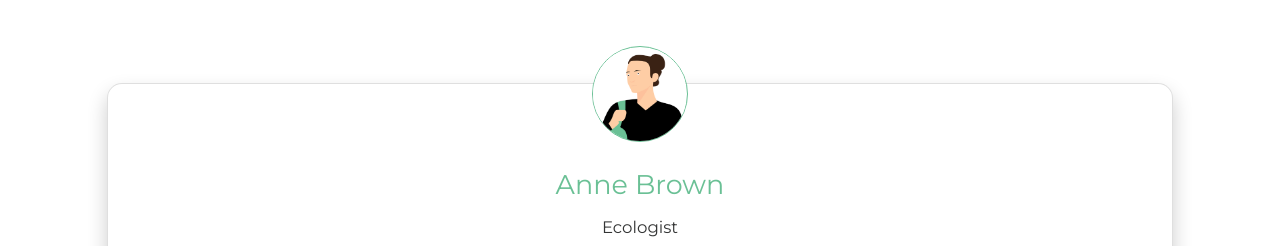
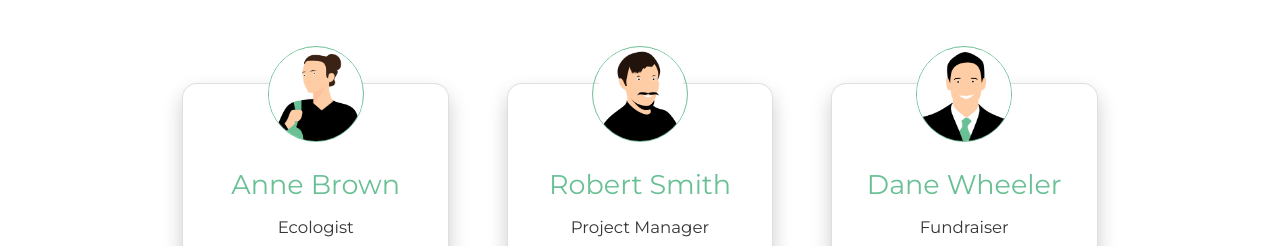
Before and after one commit to monicalaura/4green-template, a plain HTML site: page carousel-header.html in a window 1280 px wide. Shown: the part 4968-5214 px from the top of the page. Drawn offline with nearby package versions, Linux system fonts and the light colour scheme.

Commit message:
Update carousel-header.html

```diff
--- a/carousel-header.html
+++ b/carousel-header.html
@@ -657,7 +657,7 @@
         <div class="container mx-auto mt-3 col-md-10" data-aos="fade-up">
               <h1>Everything Started with Them</h1>
           <div class="row cards">
-              <div class="card col-md-12 lg-3">
+              <div class="card col-lg-3">
                   <div class="card-content">
                       <div class="card-body p-0">
                           <div class="profile"> <img src="./assets/img/team/1.png" alt="4green"> </div>
@@ -669,7 +669,7 @@
                       </div>
                   </div>
               </div>
-              <div class="card col-md-12 lg-3">
+              <div class="card col-lg-3">
                   <div class="card-content">
                       <div class="card-body p-0">
                           <div class="profile"> <img src="./assets/img/team/2.png" alt="4green"> </div>
@@ -681,7 +681,7 @@
                       </div>
                   </div>
               </div>
-              <div class="card col-md-12 lg-3">
+              <div class="card col-lg-3">
                   <div class="card-content">
                       <div class="card-body p-0">
                           <div class="profile"> <img src="./assets/img/team/3.png" alt="4green"> </div>
```
